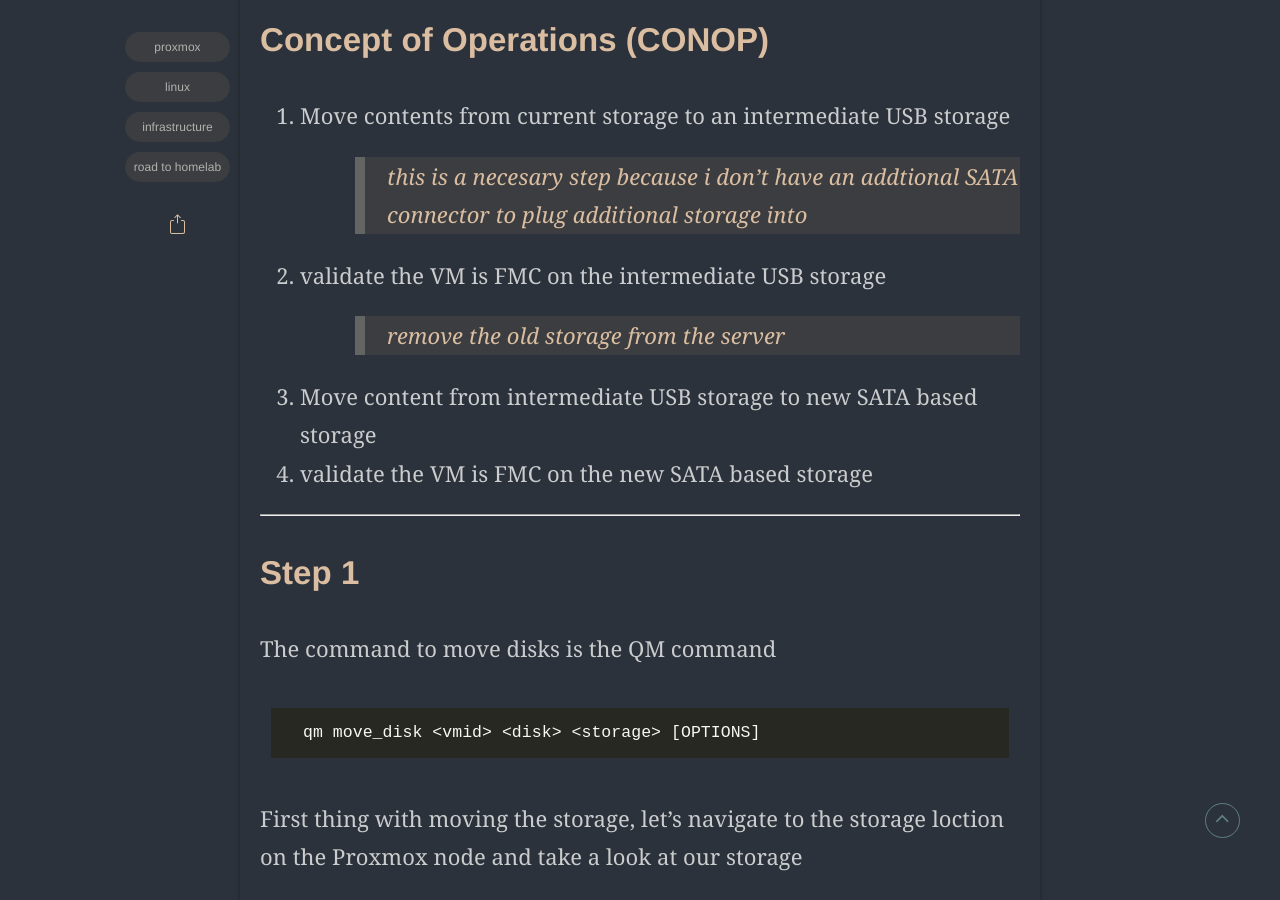
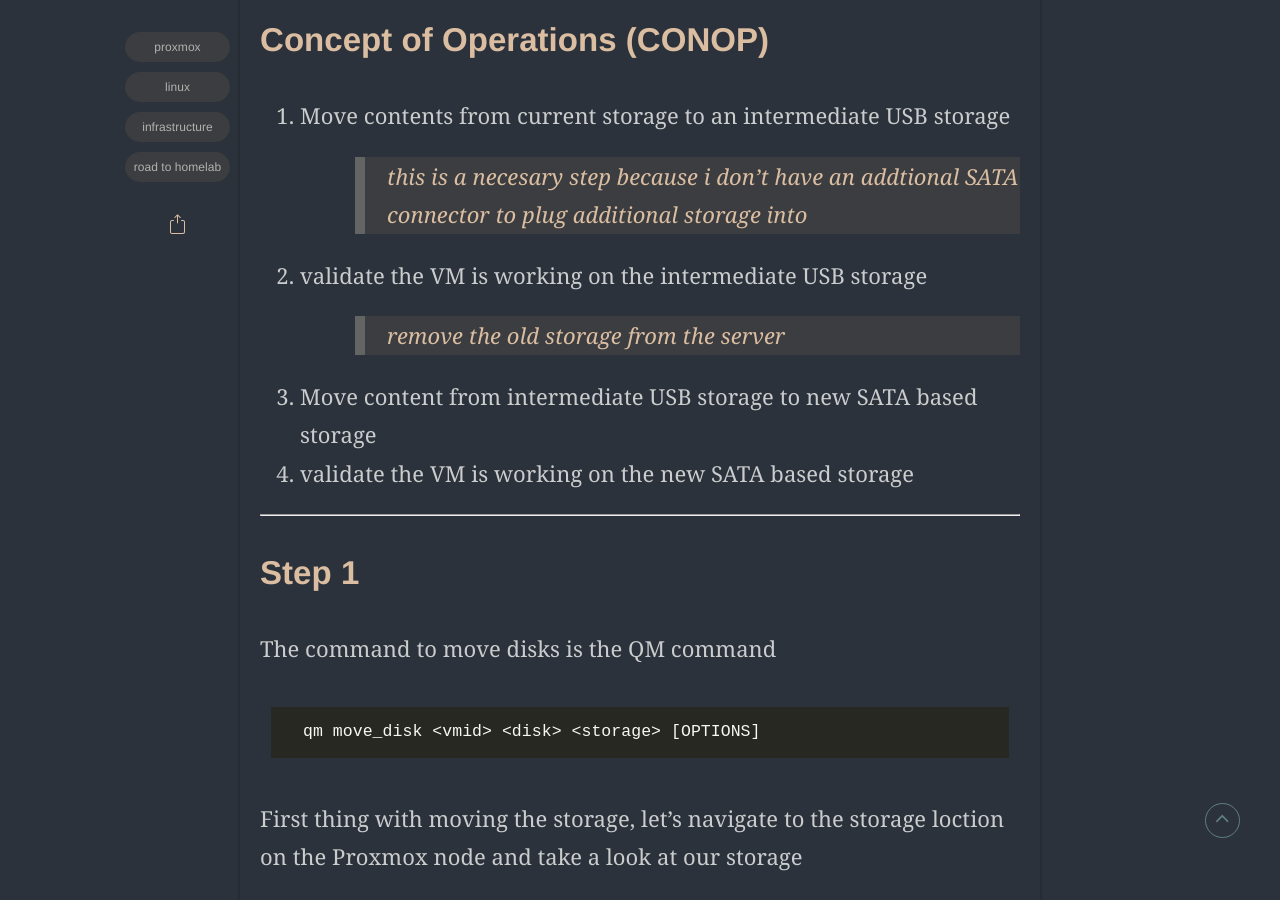
Before and after one commit to scottiepowell/gh-pages-blog.github.io, a Jekyll site: the page built from _posts/2022-06-23-moving-disks-with-qm-command.md.md, in a window 1280 px wide and 900 px high, scrolled down 1412 px. Built offline with Jekyll 4.4.1, drawn with Linux system fonts in a browser that asks for light colours; some web fonts are replaced; comment, search, counter and statistics services are not loaded; some of the changed text lies outside the part shown.

Commit message:
Update 2022-06-23-moving-disks-with-qm-command.md.md

```diff
--- a/_posts/2022-06-23-moving-disks-with-qm-command.md.md
+++ b/_posts/2022-06-23-moving-disks-with-qm-command.md.md
@@ -15,10 +15,10 @@ I recently bought some new HDD's, a much needed storage upgrade for my proxmox c
 ## Concept of Operations (CONOP)
 1. Move contents from current storage to an intermediate USB storage
    > this is a necesary step because i don't have an addtional SATA connector to plug additional storage into
-2. validate the VM is FMC on the intermediate USB storage
+2. validate the VM is working on the intermediate USB storage
    > remove the old storage from the server
 3. Move content from intermediate USB storage to new SATA based storage
-4. validate the VM is FMC on the new SATA based storage
+4. validate the VM is working on the new SATA based storage
 
 ___
 
@@ -68,6 +68,7 @@ ___
 
 ## Step 2
 
+Once all the VM's are moved over to the new storage and you are confident that everything is working, go into the Proxmox GUI and
 
 {% comment %}
 
```
